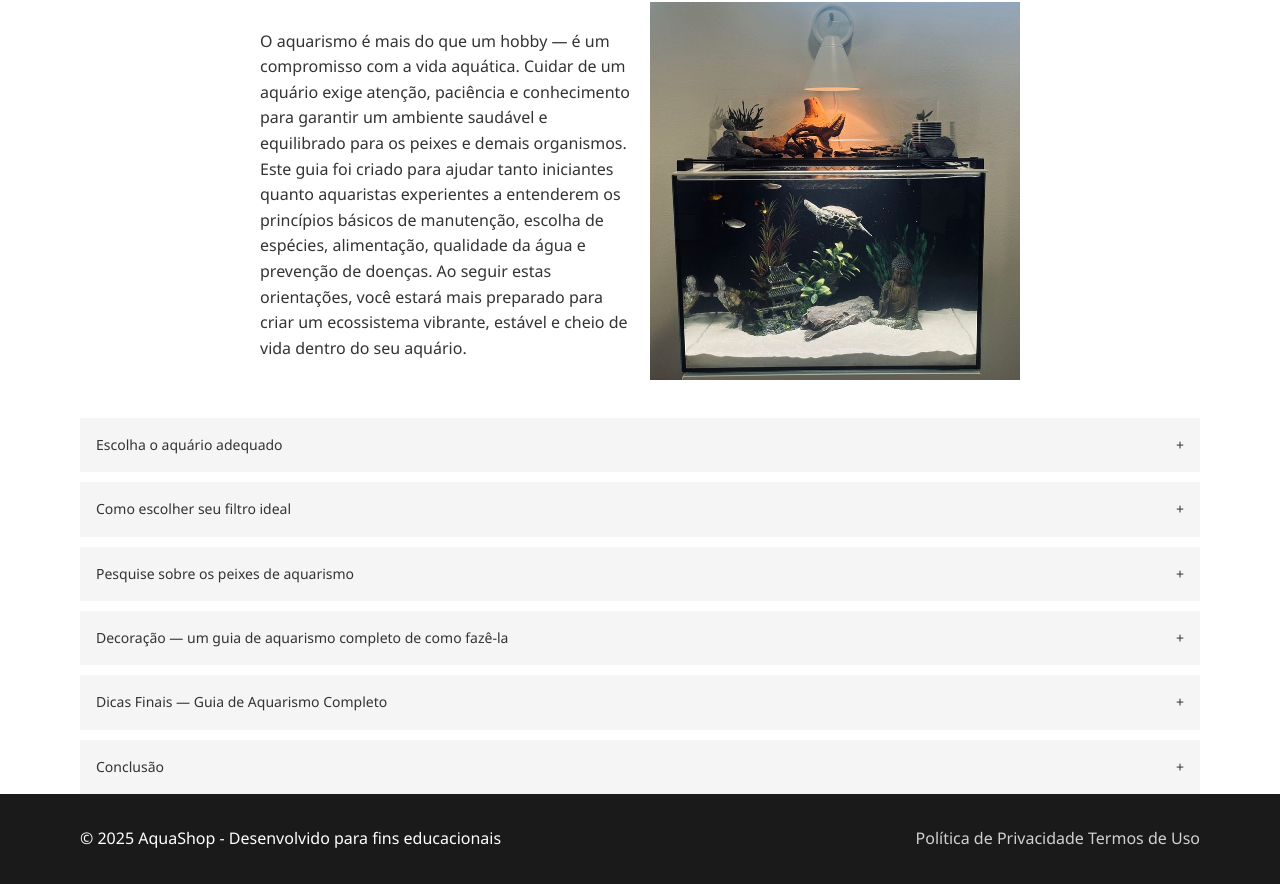
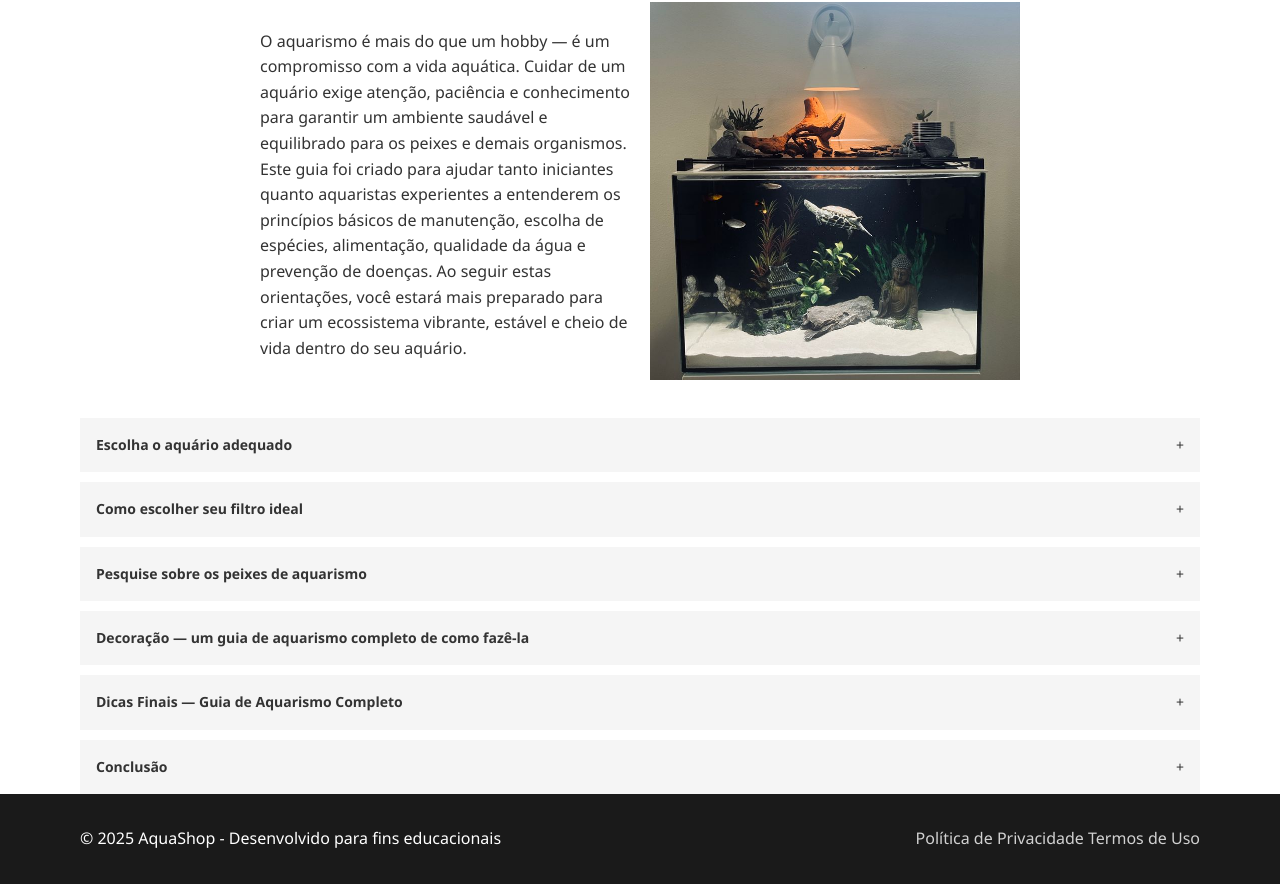
Before and after one commit to jonasnmonteiro/aquashop, a plain HTML site: page guia.html in a window 1280 px wide. Shown: the part 133-1017 px from the top of the page. Drawn offline with Linux system fonts and the light colour scheme.

Commit message:
Update guia.html

```diff
--- a/guia.html
+++ b/guia.html
@@ -55,7 +55,7 @@
 
     <div class="accordion">
         <input type="checkbox" id="guia-aquario" class="accordion__input">
-        <label for="guia-aquario" class="accordion__label">Escolha o aquário adequado</label>
+        <label for="guia-aquario" class="accordion__label"><b>Escolha o aquário adequado</b></label>
         <div class="accordion__content">
           <img src="assets/images/accordion_aquario.jpg" alt="Aquário">
           <p>Antes de mais nada, é necessário escolher o aquário ideal. Este passo vem antes mesmo de adquirir os materiais para seu novo hobby, pois ele vai determinar muitos dos próximos itens deste guia de aquarismo.
@@ -80,7 +80,7 @@
 
     <div class="accordion">
       <input type="checkbox" id="filtro-ideal" class="accordion__input">
-      <label for="filtro-ideal" class="accordion__label">Como escolher seu filtro ideal</label>
+      <label for="filtro-ideal" class="accordion__label"><b>Como escolher seu filtro ideal</b></label>
       <div class="accordion__content">
         <img src="assets/images/accordion_filtro.jpg" alt="Filtros">
         <p>Depois de escolher o aquário, um dos itens mais importantes para garantir a saúde dos seus peixes é o filtro. Ele é responsável por manter a água limpa, oxigenada e livre de impurezas, promovendo um ambiente equilibrado e saudável. Mas como saber qual o filtro certo para o seu aquário?
@@ -117,7 +117,7 @@
 
     <div class="accordion">
         <input type="checkbox" id="pesquisa-peixes" class="accordion__input">
-        <label for="pesquisa-peixes" class="accordion__label">Pesquise sobre os peixes de aquarismo</label>
+        <label for="pesquisa-peixes" class="accordion__label"><b>Pesquise sobre os peixes de aquarismo</b></label>
         <div class="accordion__content">
           <img src="assets/images/accordion_peixes.jpg" alt="Peixes">
           <p>Antes de povoar seu aquário, é fundamental conhecer bem os peixes que você deseja criar. Cada espécie tem comportamentos, exigências e compatibilidades diferentes — e entender essas características pode evitar problemas de convivência e garantir a saúde de todos os habitantes do aquário.
@@ -151,7 +151,7 @@
 
       <div class="accordion">
         <input type="checkbox" id="decoracao-aquario" class="accordion__input">
-        <label for="decoracao-aquario" class="accordion__label">Decoração — um guia de aquarismo completo de como fazê-la</label>
+        <label for="decoracao-aquario" class="accordion__label"><b>Decoração — um guia de aquarismo completo de como fazê-la</b></label>
         <div class="accordion__content">
           <img src="assets/images/accordion_decoracao.jpg" alt="Decoração">
           <p>A decoração de um aquário vai muito além da estética. Ela influencia diretamente o bem-estar dos peixes, cria esconderijos, simula ambientes naturais e até colabora com a saúde da água. Por isso, decorar o aquário corretamente é essencial para criar um ambiente bonito, funcional e saudável.
@@ -193,7 +193,7 @@
 
       <div class="accordion">
         <input type="checkbox" id="dica-final" class="accordion__input">
-        <label for="dica-final" class="accordion__label">Dicas Finais — Guia de Aquarismo Completo</label>
+        <label for="dica-final" class="accordion__label"><b>Dicas Finais — Guia de Aquarismo Completo</b></label>
         <div class="accordion__content">
           <img src="assets/images/accordion_dicas.jpg" alt="Dicas Finais">
           <p>Parabéns por chegar até aqui! Se você leu todas as partes deste guia, já está muito mais preparado do que a maioria dos iniciantes no aquarismo. Mas antes de montar seu aquário e começar essa nova jornada, aqui vão algumas dicas finais que podem fazer toda a diferença:
@@ -223,7 +223,7 @@
         </div>
       </div>  <div class="accordion">
         <input type="checkbox" id="conclusao" class="accordion__input">
-        <label for="conclusao" class="accordion__label">Conclusão</label>
+        <label for="conclusao" class="accordion__label"><b>Conclusão</b></label>
         <div class="accordion__content">
           <img src="assets/images/accordion_conclusao.jpg" alt="Conclusão">
           <p>O aquarismo é muito mais do que um simples hobby — é um compromisso com a vida e o equilíbrio de um pequeno ecossistema. Ao longo deste guia, você aprendeu os principais passos para montar e cuidar de um aquário: desde a escolha do local ideal, passando pela seleção dos peixes, o filtro adequado, até a decoração e os cuidados diários.
```
